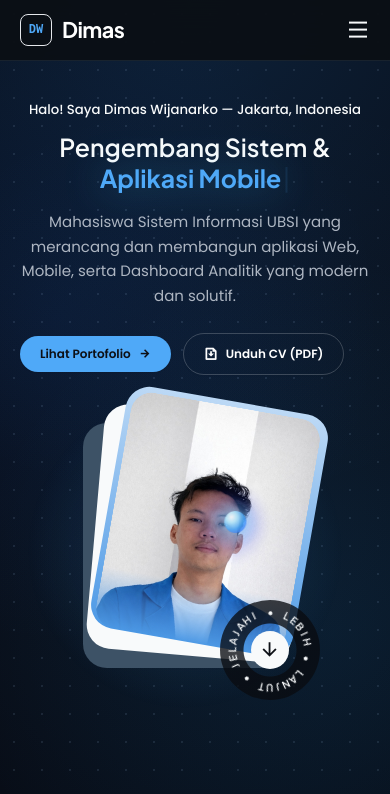
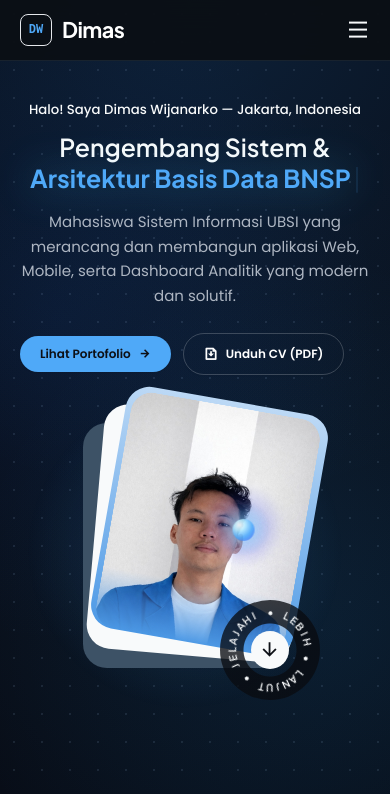
Before and after one commit to Dimss-W/CV-Website, a Next.js app: page / in a window 390 px wide. Shown: the top 794 px of the page. Built offline with nearby package versions, Linux system fonts and the light colour scheme; no server answers; some icons are missing.

Commit message:
perf(ui): optimize animation responsiveness, snappy cursor tracking, and fast scroll reveal

```diff
--- a/src/app/globals.css
+++ b/src/app/globals.css
@@ -1857,15 +1857,15 @@ textarea.contact__input {
   bottom: 2.5rem;
 }
 
-/*=============== SMOOTH SCROLL REVEAL ===============*/
+/*=============== RESPONSIVE SMOOTH SCROLL REVEAL ===============*/
 .reveal-init {
   opacity: 0;
-  transform: translateY(30px);
+  transform: translateY(20px);
   transition:
-    opacity 0.85s cubic-bezier(0.16, 1, 0.3, 1),
-    transform 0.85s cubic-bezier(0.16, 1, 0.3, 1),
-    box-shadow 0.45s ease,
-    border-color 0.45s ease;
+    opacity 0.45s cubic-bezier(0.16, 1, 0.3, 1),
+    transform 0.45s cubic-bezier(0.16, 1, 0.3, 1),
+    box-shadow 0.35s ease,
+    border-color 0.35s ease;
   will-change: opacity, transform;
 }
 
--- a/src/components/Hero.tsx
+++ b/src/components/Hero.tsx
@@ -31,20 +31,22 @@ export default function Hero({ profile }: HeroProps) {
       if (currentText.length < currentWord.length) {
         timer = setTimeout(() => {
           setCurrentText(currentWord.slice(0, currentText.length + 1));
-        }, 75);
+        }, 45);
       } else {
         timer = setTimeout(() => {
           setIsDeleting(true);
-        }, 2000);
+        }, 1400);
       }
     } else {
       if (currentText.length > 0) {
         timer = setTimeout(() => {
           setCurrentText(currentWord.slice(0, currentText.length - 1));
-        }, 35);
+        }, 22);
       } else {
-        setIsDeleting(false);
-        setWordIndex((prev) => (prev + 1) % PROFESSIONS.length);
+        timer = setTimeout(() => {
+          setIsDeleting(false);
+          setWordIndex((prev) => (prev + 1) % PROFESSIONS.length);
+        }, 200);
       }
     }
 
--- a/src/components/ScrollObserver.tsx
+++ b/src/components/ScrollObserver.tsx
@@ -52,8 +52,21 @@ export default function ScrollObserver() {
       hasPointerMoved = true;
       rawMouseX = e.clientX;
       rawMouseY = e.clientY;
+      // Responsif instan: jika mouse digerakkan, kurangi mode scroll agar kursor langsung responsif
+      scrollBlend = Math.max(0, scrollBlend - 0.2);
+      isScrolling = false;
       document.documentElement.style.setProperty('--mouse-x', `${e.clientX}px`);
       document.documentElement.style.setProperty('--mouse-y', `${e.clientY}px`);
+    };
+
+    const handleTouchMove = (e: TouchEvent) => {
+      if (e.touches && e.touches.length > 0) {
+        hasPointerMoved = true;
+        rawMouseX = e.touches[0].clientX;
+        rawMouseY = e.touches[0].clientY;
+        scrollBlend = Math.max(0, scrollBlend - 0.2);
+        isScrolling = false;
+      }
     };
 
     const handleScroll = () => {
@@ -68,29 +81,30 @@ export default function ScrollObserver() {
         setShowScrollUp(shouldShow);
       }
 
-      // Saat user scroll, aktifkan mode otomatis pindah ke tengah
+      // Saat user scroll, aktifkan mode otomatis pindah ke tengah secara responsif
       isScrolling = true;
+      scrollBlend = Math.min(1.0, scrollBlend + 0.35);
       if (scrollTimeout) clearTimeout(scrollTimeout);
       scrollTimeout = setTimeout(() => {
         isScrolling = false;
-      }, 420);
+      }, 220);
     };
 
     const animateCursor = (now: number) => {
       const dt = Math.min((now - lastTime) / 16.667, 2.5);
       lastTime = now;
 
-      // Interpolasi scrollY super-halus
+      // Interpolasi scrollY responsif & mulus
       rawScrollY = window.scrollY;
-      smoothScrollY += (rawScrollY - smoothScrollY) * (0.075 * dt);
+      smoothScrollY += (rawScrollY - smoothScrollY) * (0.12 * dt);
 
-      // Transisi ultra-smooth: saat scroll pindah ke tengah (blend -> 1), saat kursor diam/selesai scroll kembali ke kursor (blend -> 0)
+      // Transisi responsif & mulus ke tengah saat scroll dan kembali ke mouse
       const targetBlend = isScrolling ? 1.0 : 0.0;
-      const blendRate = isScrolling ? 0.07 : 0.035;
+      const blendRate = isScrolling ? 0.22 : 0.08;
       scrollBlend += (targetBlend - scrollBlend) * (blendRate * dt);
 
       // Gelombang matematis anggun di area tengah layar (Center Undulating Wave)
-      const scrollPhase = smoothScrollY * 0.003;
+      const scrollPhase = smoothScrollY * 0.0035;
       const centerWaveX =
         winW * 0.5 +
         Math.sin(scrollPhase) * (winW * 0.22) +
@@ -104,45 +118,36 @@ export default function ScrollObserver() {
       let targetY: number;
 
       if (!hasPointerMoved || isMobileView()) {
-        // Mode Otonom / Mobile: Selalu bergerak mengalir di tengah layar
-        targetX =
-          centerWaveX +
-          Math.sin(now * 0.001) * 14;
-        targetY =
-          centerWaveY +
-          Math.cos(now * 0.0014) * 10;
+        targetX = centerWaveX + Math.sin(now * 0.0012) * 14;
+        targetY = centerWaveY + Math.cos(now * 0.0016) * 10;
       } else {
-        // Mode Transisi Halus (Smooth Hermite Ease antara Kursor Mouse & Tengah Layar)
         const easeFactor = scrollBlend * scrollBlend * (3 - 2 * scrollBlend);
         targetX = (1 - easeFactor) * rawMouseX + easeFactor * centerWaveX;
         targetY = (1 - easeFactor) * rawMouseY + easeFactor * centerWaveY;
       }
 
-      // Pastikan tetap berada dalam batas layar yang nyaman
       targetX = Math.max(16, Math.min(winW - 16, targetX));
       targetY = Math.max(16, Math.min(winH - 16, targetY));
 
-      // Damping super-halus bebas patah-patah (Buttery Smooth Damping)
-      const leadFactor = 1 - Math.pow(1 - 0.12, dt);
-      const trailFactor = 1 - Math.pow(1 - 0.065, dt);
-      const auraFactor = 1 - Math.pow(1 - 0.035, dt);
+      // Damping gesit, responsif, dan sangat halus (Snappy & Responsive)
+      const leadFactor = 1 - Math.pow(1 - 0.26, dt);
+      const trailFactor = 1 - Math.pow(1 - 0.13, dt);
+      const auraFactor = 1 - Math.pow(1 - 0.065, dt);
 
       currentX += (targetX - currentX) * leadFactor;
       currentY += (targetY - currentY) * leadFactor;
 
-      // Bayangan 1 (Trail) membuntuti inti secara halus
       trailX += (currentX - trailX) * trailFactor;
       trailY += (currentY - trailY) * trailFactor;
 
-      // Bayangan 2 (Aura Pendaran) membuntuti bayangan 1 dengan lag lebih panjang
       auraX += (trailX - auraX) * auraFactor;
       auraY += (trailY - auraY) * auraFactor;
 
-      scrollVelocity *= 0.9;
+      scrollVelocity *= 0.88;
       const dx = targetX - currentX;
       const dy = targetY - currentY;
       const instantSpeed = Math.hypot(dx, dy);
-      smoothSpeed += (instantSpeed - smoothSpeed) * (0.09 * dt);
+      smoothSpeed += (instantSpeed - smoothSpeed) * (0.16 * dt);
 
       const mobile = isMobileView();
       const halfCursor = mobile ? 11 : 16;
@@ -186,7 +191,7 @@ export default function ScrollObserver() {
         ).toFixed(2)}px, ${(auraY - halfAura).toFixed(2)}px, 0) scale(${auraScale.toFixed(2)})`;
       }
 
-      // Ambient Spotlight Halus di Latar Belakang
+      // Ambient Spotlight Responsif di Latar Belakang
       if (spotlightRef.current) {
         spotlightRef.current.style.background = `radial-gradient(620px circle at ${currentX.toFixed(
           1
@@ -199,6 +204,7 @@ export default function ScrollObserver() {
     };
 
     window.addEventListener('mousemove', handleMouseMove, { passive: true });
+    window.addEventListener('touchmove', handleTouchMove, { passive: true });
     window.addEventListener('scroll', handleScroll, { passive: true });
     rafId = requestAnimationFrame(animateCursor);
 
@@ -211,7 +217,7 @@ export default function ScrollObserver() {
       document.body.appendChild(ripple);
       setTimeout(() => {
         ripple.remove();
-      }, 550);
+      }, 500);
     };
 
     window.addEventListener('click', handleClick, { passive: true });
@@ -261,7 +267,7 @@ export default function ScrollObserver() {
 
     interactiveCards.forEach((card) => focusObserver.observe(card));
 
-    // Smooth ScrollReveal Observer (Tanpa Pernah Menyembunyikan Bagian Konten)
+    // Smooth ScrollReveal Observer Responsif
     const revealTargetsSelector = [
       '.reveal-init',
       '.section__title',
@@ -286,7 +292,7 @@ export default function ScrollObserver() {
         el.classList.add('reveal-init');
       }
       const siblingIndex = index % 3;
-      el.style.transitionDelay = `${siblingIndex * 60}ms`;
+      el.style.transitionDelay = `${siblingIndex * 40}ms`;
 
       const rect = el.getBoundingClientRect();
       if (rect.top < window.innerHeight * 1.15 && rect.bottom > -50) {
@@ -310,6 +316,7 @@ export default function ScrollObserver() {
     return () => {
       window.removeEventListener('resize', handleResize);
       window.removeEventListener('mousemove', handleMouseMove);
+      window.removeEventListener('touchmove', handleTouchMove);
       window.removeEventListener('scroll', handleScroll);
       window.removeEventListener('click', handleClick);
       document.removeEventListener('mouseover', handleMouseOver);
```
